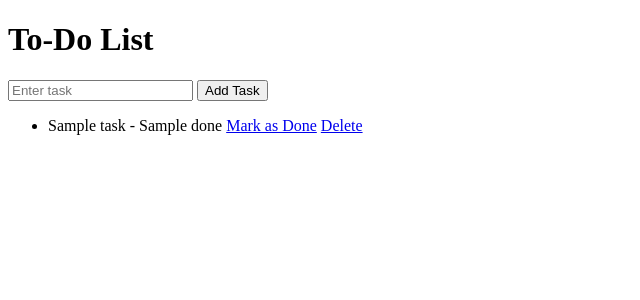
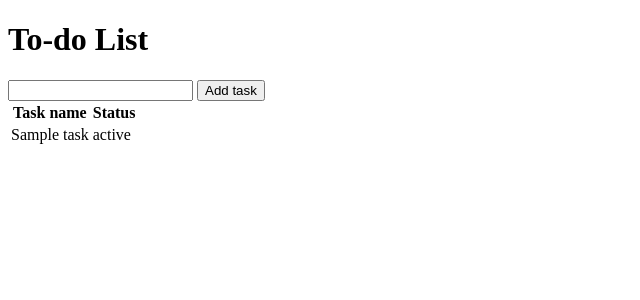
Before and after one commit to apePetrus/flask_todolist, a Flask app: template templates/index.html in a window 1280 px wide. Shown: the top 300 px of the page, without its empty margins (0-640 px from the left). Run offline with Flask 3, Linux system fonts and the light colour scheme; the template is opened without the code that fills it: most values are stand-ins (such as "Sample title", 1, 10 or a date in 2020).

Commit message:
Code remade because I completely forget how this works lol

```diff
--- /dev/null
+++ b/app.py
@@ -0,0 +1,23 @@
+# Todo list app made in Flask
+
+from flask import Flask, render_template, request, redirect, url_for
+
+app = Flask(__name__)  # new flask instance setting the root of the app
+
+class Tasks:
+    def __init__(self, task, status):
+        self.task = task
+        self.status = status
+
+task_list = []
+
+@app.route('/')
+def index():
+    return render_template('index.html', task=task_list)
+
+@app.route('/add', methods=['POST'])
+def add():
+    task_content = request.form['content']
+    new_task = Tasks(task_content, 'To-do')
+    task_list.append(new_task)
+    return redirect(url_for('index'))
--- a/main.py
+++ /dev/null
@@ -1,44 +0,0 @@
-# TodoList App in Flask
-
-from flask import Flask, render_template, request, redirect, url_for
-
-app = Flask(__name__)  # Creates a new Flask instance, determining the root of the application.
-
-tasks = {'Task': [], 'Done': []}  # The Todo List in a dictionary.
-
-@app.route('/')  # The root URL of the app.
-def index():
-	return render_template('index.html', tasks=tasks)  # Renders the index.html of the project.
-
-'''
-methods=['POST'] specifies that the function will be triggered when a HTTP POST request is sent
-to the '/add' URL. In this case, it's going to add a task to the list.
-'''
-@app.route('/add', methods=['POST'])  # Route for adding tasks in the list.
-def add_task():
-	task_content = request.form['content']  # Extracts the task content from the form data submitted with the POST request.
-	tasks['Task'].append(task_content)  # Appends the task to the task list.
-	tasks['Done'].append('To Do')  # Appends the todo status to the done list
-	return redirect(url_for('index'))  # Redirects to the index url
-
-
-'''
-This route will be used to delete a task from the list.
-It deletes the task in the list by receiving its position in the list number (its index)
-It takes the index number by using the loop.index0 in the html file.
-'''
-@app.route('/delete/<int:index>')
-def delete_task(index):
-	del tasks['Task'][index]  # Deletes the task
-	del tasks['Done'][index]
-	return redirect(url_for('index'))  # Redirect to the index url
-
-
-@app.route('/complete/<int:index>')  # Route to complete the task
-def complete_task(index):
-	tasks['Done'][index] = 'Done'  # Change the task status
-	return redirect(url_for('index'))  # Redirect to the index url
-
-
-if __name__ == '__main__':
-	app.run(host='0.0.0.0', port=5555, debug=True)  # Starts the app.
--- a/templates/index.html
+++ b/templates/index.html
@@ -1,25 +1,36 @@
-<!DOCTYPE html>
+<!doctype html>
 <html>
   <head>
-	<meta charset="utf-8">
-	<meta name="viewport" content="width=device-width, initial-scale=1">
-	<title>To-Do List</title>
+    <meta charset='UTF-8'>
+    <title>To-do List</title>
   </head>
   <body>
-	<h1>To-Do List</h1>
-	<form action="add" method="post">  <!--Submits data to "/add" and triggers the POST method.-->
-		<input type="text" name="content" placeholder="Enter task">
-		<button type="submit">Add Task</button>
+    <header>
+      <h1>To-do List</h1>
+    </header>
+
+    <section>
+      <form action='add' method='post'>  <!-- Submits data to '/add' with post method -->
+        <input name='content' type='text' placholder='Insert new task'>
+        <button type='submit'>Add task</button>
       </form>
+    </section>
 
-	<ul>
-		{% for task in tasks['Task'] %}  <!--For loop to print the todo list-->
-		<li>
-			{{ task }} - {{ tasks['Done'][loop.index0] }}  <!--Prints the task and its status-->
-			<a href="/complete/{{ loop.index0 }}">Mark as Done</a>
-			<a href="/delete/{{ loop.index0 }}">Delete</a>  <!--Links to the delete URL to delete the task's index-->
-		</li>
+    <section>
+      <table id='taskList'>
+        <thead>
+          <th>Task name</th>
+          <th>Status</th>
+        </thead>
+        <tbody>
+          {% for i in task %}
+          <tr>
+            <td>{{i.task}}</td>
+            <td>{{i.status}}</td>
+          </tr>
           {% endfor %}
-	</ul>
+        </tbody>
+      </table>
+    </section>
   </body>
 </html>
```
Also changed, not shown: 1 other file. Lines whose indentation alone changed are shown as unchanged.
